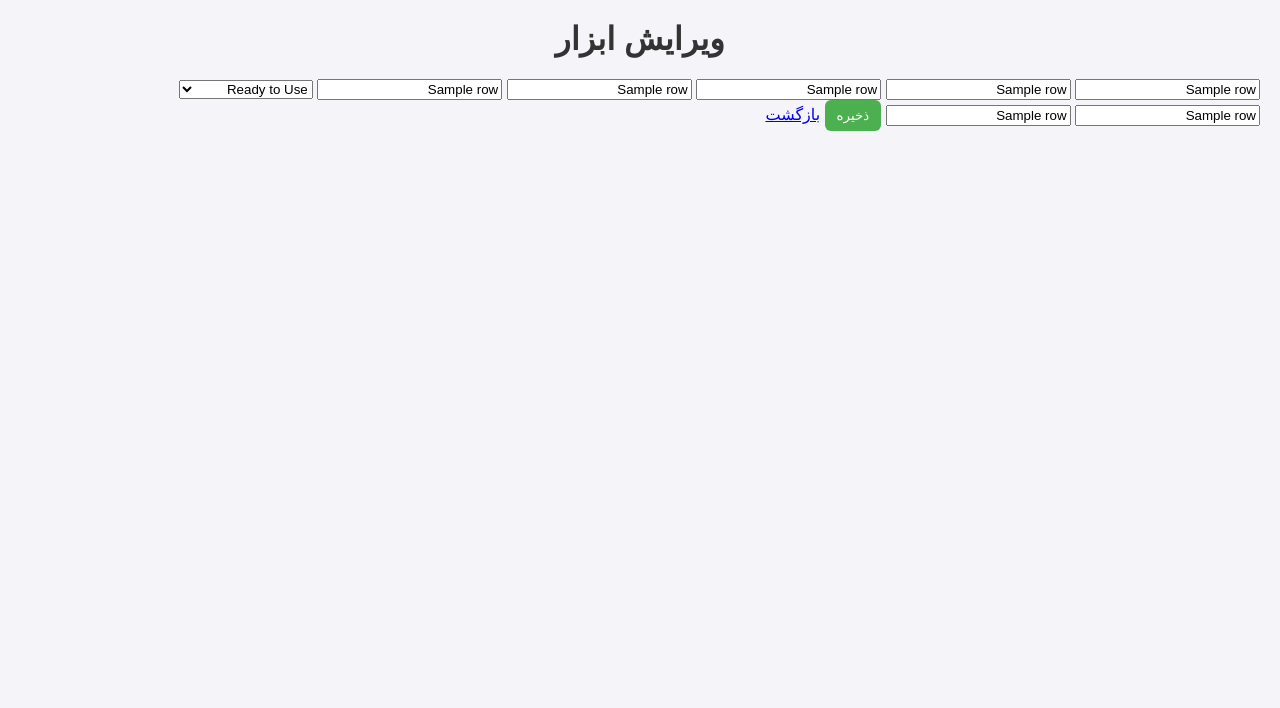
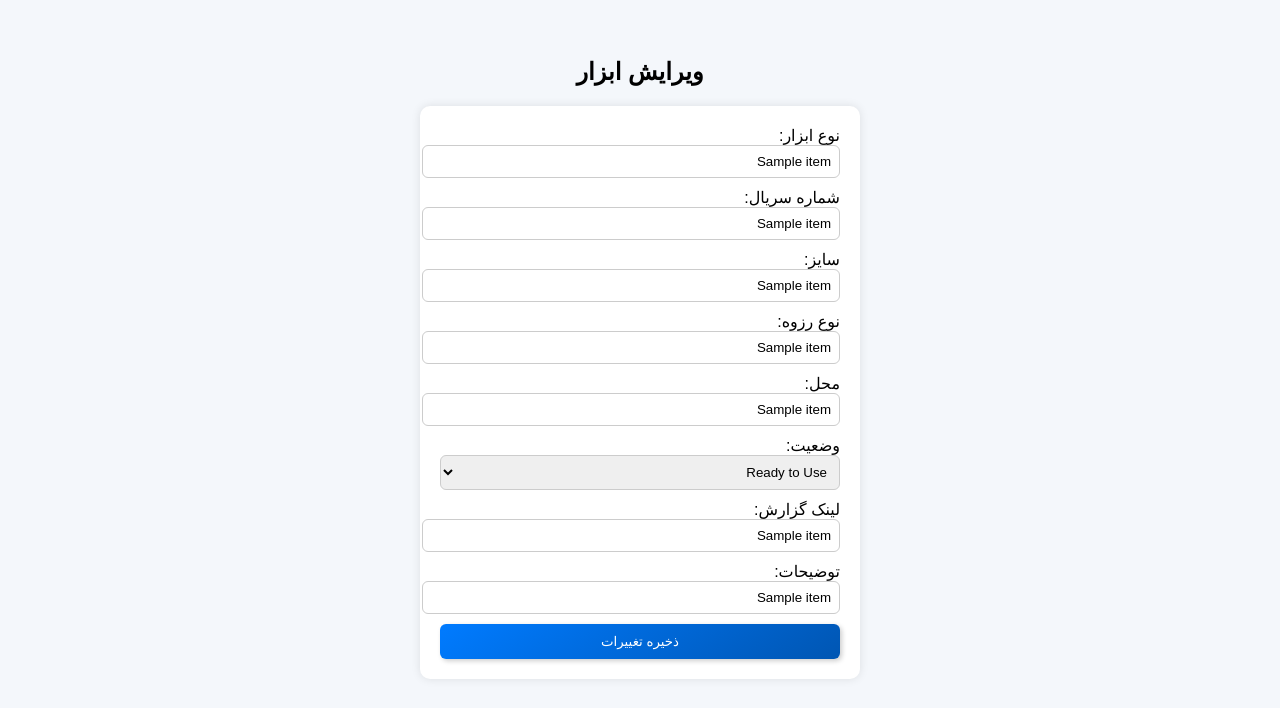
Before and after one commit to javadrad/Inventory-app-final, a Flask app: template templates/edit.html in a window 1280 px wide. Shown: the top 708 px of the page. Run offline with Flask 3, Linux system fonts and the light colour scheme; the template is opened without the code that fills it: most values are stand-ins (such as "Sample title", 1, 10 or a date in 2020).

Commit message:
Update edit.html

```diff
--- a/templates/edit.html
+++ b/templates/edit.html
@@ -1,30 +1,65 @@
 <!DOCTYPE html>
 <html lang="fa">
 <head>
-    <meta charset="UTF-8">
-    <title>ویرایش ابزار</title>
-    <link rel="stylesheet" href="{{ url_for('static', filename='style.css') }}">
+<meta charset="UTF-8">
+<title>ویرایش ابزار</title>
+<style>
+body {
+    font-family: 'BNazanin', Arial, sans-serif;
+    background: #f4f7fb;
+    direction: rtl; padding: 30px;
+}
+form {
+    background: white; padding: 20px;
+    border-radius: 10px; width: 400px;
+    margin: auto; box-shadow: 0 0 10px rgba(0,0,0,0.1);
+}
+input, select {
+    width: 100%; padding: 8px;
+    margin-bottom: 10px; border-radius: 6px;
+    border: 1px solid #ccc;
+}
+button {
+    background: linear-gradient(145deg, #007bff, #0056b3);
+    color: white; border: none; padding: 10px 15px;
+    border-radius: 6px; cursor: pointer; width: 100%;
+    box-shadow: 2px 2px 5px rgba(0,0,0,0.2);
+}
+button:hover { background: linear-gradient(145deg, #0056b3, #007bff); }
+</style>
 </head>
 <body>
-    <h1>ویرایش ابزار</h1>
-    <form action="/edit/{{ data[0] }}" method="post" class="add-form">
-        <input type="text" name="tool_type" value="{{ data[1] }}" required>
-        <input type="text" name="serial_number" value="{{ data[2] }}" required>
-        <input type="text" name="size" value="{{ data[3] }}" required>
-        <input type="text" name="thread_type" value="{{ data[4] }}" required>
-        <input type="text" name="location" value="{{ data[5] }}" required>
-        <select name="status" required>
-            <option {% if data[6]=='Ready to Use' %}selected{% endif %}>Ready to Use</option>
-            <option {% if data[6]=='Need to Repair' %}selected{% endif %}>Need to Repair</option>
-            <option {% if data[6]=='Need to Sandblast' %}selected{% endif %}>Need to Sandblast</option>
-            <option {% if data[6]=='Scrap' %}selected{% endif %}>Scrap</option>
-            <option {% if data[6]=='Class 2' %}selected{% endif %}>Class 2</option>
-            <option {% if data[6]=='Need to Inspection' %}selected{% endif %}>Need to Inspection</option>
-        </select>
-        <input type="text" name="report_link" value="{{ data[7] }}">
-        <input type="text" name="description" value="{{ data[8] }}">
-        <button type="submit" class="blue-btn">ذخیره</button>
-        <a href="/" class="blue-btn">بازگشت</a>
-    </form>
+<h2 style="text-align:center;">ویرایش ابزار</h2>
+<form method="POST">
+    <label>نوع ابزار:</label>
+    <input type="text" name="tool_type" value="{{ item[1] }}" required>
+
+    <label>شماره سریال:</label>
+    <input type="text" name="serial_number" value="{{ item[2] }}" required>
+
+    <label>سایز:</label>
+    <input type="text" name="size" value="{{ item[3] }}" required>
+
+    <label>نوع رزوه:</label>
+    <input type="text" name="thread_type" value="{{ item[4] }}" required>
+
+    <label>محل:</label>
+    <input type="text" name="location" value="{{ item[5] }}" required>
+
+    <label>وضعیت:</label>
+    <select name="status" required>
+        {% for opt in ["Ready to Use","Need to Repair","Need to Sandblast","Scrap","Class 2","Need to Inspection"] %}
+        <option value="{{ opt }}" {% if item[6] == opt %}selected{% endif %}>{{ opt }}</option>
+        {% endfor %}
+    </select>
+
+    <label>لینک گزارش:</label>
+    <input type="text" name="report_link" value="{{ item[7] }}">
+
+    <label>توضیحات:</label>
+    <input type="text" name="description" value="{{ item[8] or '' }}">
+
+    <button type="submit">ذخیره تغییرات</button>
+</form>
 </body>
 </html>
```
